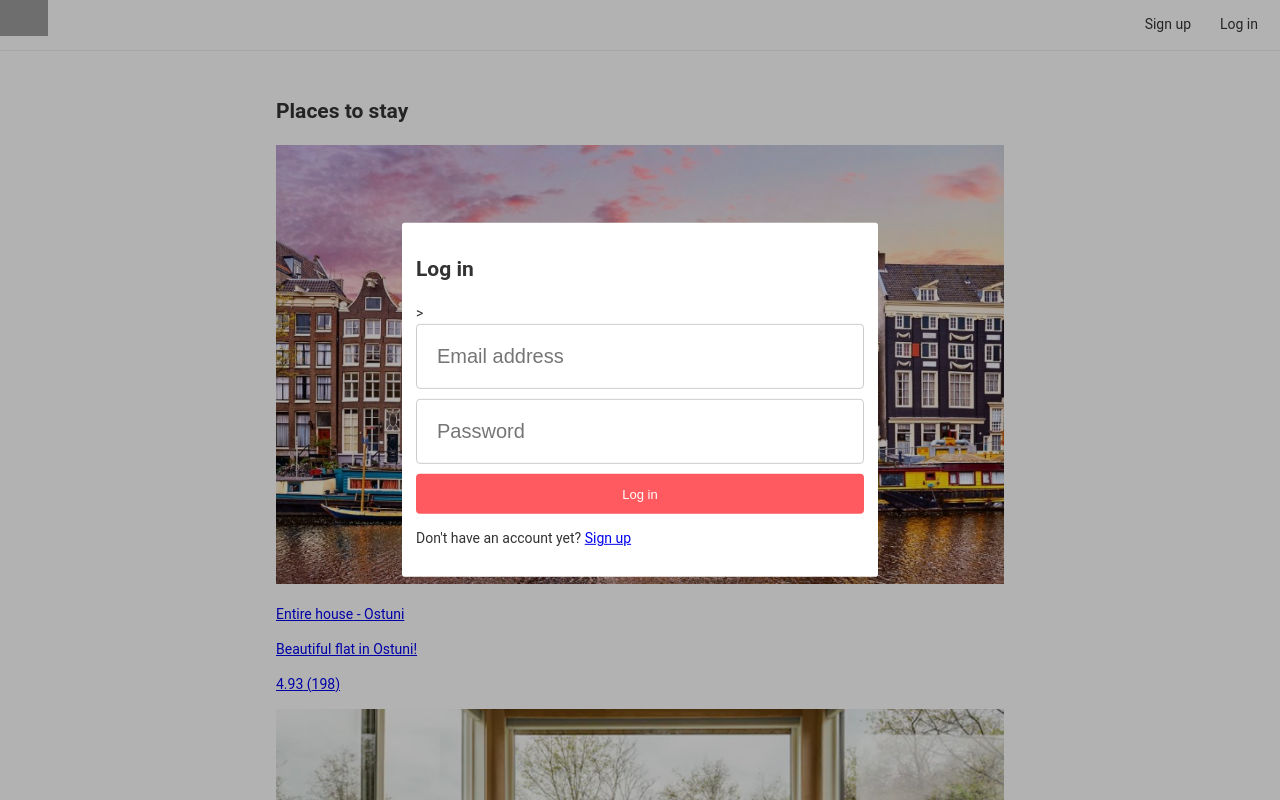
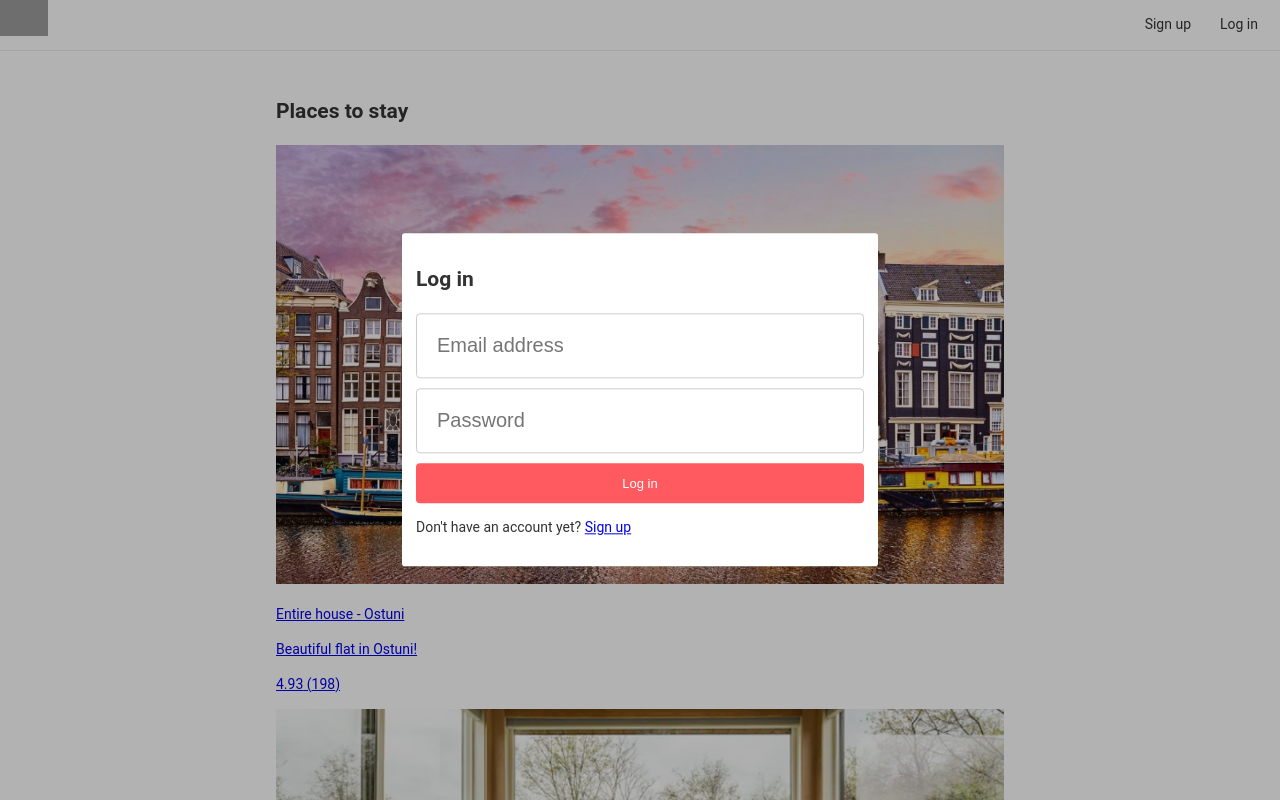
Before and after one commit to frank3stein/nextbnb, a Next.js app: page / in a window 1280 px wide. Shown: the top 800 px of the page. Built offline with nearby package versions, Linux system fonts and the light colour scheme; grey boxes are pictures that could not be loaded.

Commit message:
Typo extra character > removed

```diff
--- a/components/LoginModal.js
+++ b/components/LoginModal.js
@@ -9,7 +9,6 @@ export default props => {
             event.preventDefault();
           }}
         >
-          >
           <input id="email" type="email" placeholder="Email address" />
           <input id="password" type="password" placeholder="Password" />
           <button>Log in</button>
```
